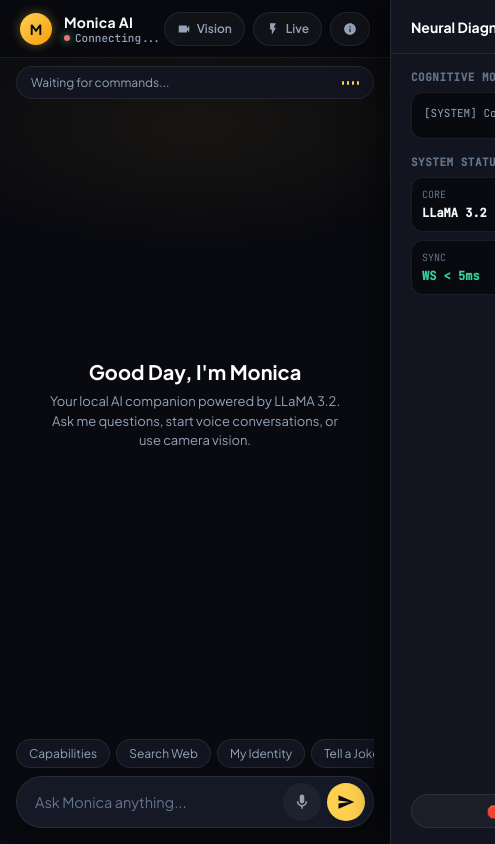
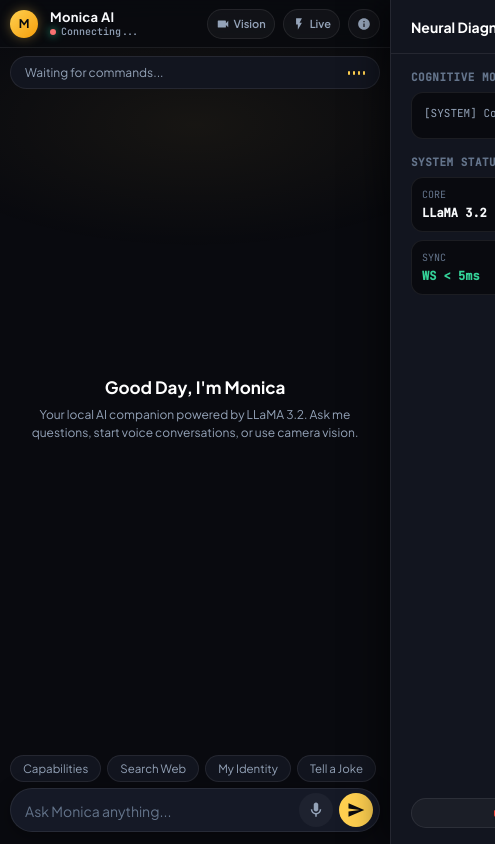
Before and after one commit to Amit07072003/AI, a plain HTML site: page web/index.html in a window 390 px wide. Shown: the whole page, 495 px wide, since content can reach past the window. Drawn offline with Linux system fonts and the light colour scheme; no server answers.

Commit message:
Fix mobile responsive layout and chat input visibility

```diff
--- a/web/index.html
+++ b/web/index.html
@@ -41,16 +41,29 @@
             -webkit-tap-highlight-color: transparent;
         }
 
+        html {
+            height: 100%;
+            height: -webkit-fill-available;
+            overflow: hidden;
+        }
+
         body {
             background-color: var(--bg-body);
             color: var(--text-primary);
             font-family: var(--font-sans);
+            height: 100%;
             height: 100vh;
+            height: 100dvh;
+            height: -webkit-fill-available;
             width: 100vw;
             overflow: hidden;
             display: flex;
             flex-direction: column;
-            position: relative;
+            position: fixed;
+            top: 0;
+            left: 0;
+            right: 0;
+            bottom: 0;
         }
 
         /* Subtle ambient glow header */
@@ -73,15 +86,16 @@
         header {
             position: relative;
             z-index: 40;
-            height: 58px;
-            min-height: 58px;
-            padding: 0 20px;
+            height: 54px;
+            min-height: 54px;
+            padding: 0 16px;
             display: flex;
             align-items: center;
             justify-content: space-between;
             border-bottom: 1px solid var(--border-color);
-            background: rgba(9, 10, 15, 0.85);
+            background: rgba(9, 10, 15, 0.9);
             backdrop-filter: blur(16px);
+            flex-shrink: 0;
         }
 
         .header-left {
@@ -158,6 +172,7 @@
             align-items: center;
             gap: 6px;
             transition: all 0.2s ease;
+            white-space: nowrap;
         }
 
         .icon-btn:hover {
@@ -184,16 +199,19 @@
         main {
             position: relative;
             z-index: 10;
-            flex: 1;
+            flex: 1 1 auto;
             display: flex;
             flex-direction: column;
             max-width: 900px;
             width: 100%;
             margin: 0 auto;
-            height: calc(100vh - 58px);
-            max-height: calc(100vh - 58px);
-            padding: 0 16px 16px;
+            height: calc(100% - 54px);
+            height: calc(100dvh - 54px);
+            max-height: calc(100dvh - 54px);
+            padding: 0 16px;
+            padding-bottom: max(10px, env(safe-area-inset-bottom));
             overflow: hidden;
+            min-height: 0;
         }
 
         /* Live Activity Subtitle Bar */
@@ -256,12 +274,14 @@
 
         /* Chat Message List */
         .chat-stream {
-            flex: 1;
+            flex: 1 1 0%;
+            min-height: 0;
             overflow-y: auto;
-            padding: 16px 4px;
+            -webkit-overflow-scrolling: touch;
+            padding: 12px 4px;
             display: flex;
             flex-direction: column;
-            gap: 16px;
+            gap: 14px;
             scrollbar-width: thin;
             scrollbar-color: rgba(255, 255, 255, 0.1) transparent;
         }
@@ -580,21 +600,23 @@
            5. QUICK CHIPS & COMPACT FLOATING INPUT BAR
         ----------------------------------------------------------------- */
         .suggestions-bar {
+            flex-shrink: 0;
             display: flex;
             gap: 6px;
-            padding: 8px 0;
+            padding: 6px 0;
             overflow-x: auto;
+            -webkit-overflow-scrolling: touch;
             scrollbar-width: none;
         }
         .suggestions-bar::-webkit-scrollbar { display: none; }
 
         .suggestion-chip {
-            padding: 6px 12px;
+            padding: 5px 12px;
             border-radius: var(--radius-pill);
             background: var(--bg-surface);
             border: 1px solid var(--border-color);
             color: var(--text-secondary);
-            font-size: 12px;
+            font-size: 11.5px;
             cursor: pointer;
             white-space: nowrap;
             transition: all 0.15s ease;
@@ -607,13 +629,16 @@
         }
 
         .input-wrapper {
+            flex-shrink: 0;
             position: relative;
+            z-index: 25;
             display: flex;
             align-items: center;
             background: var(--bg-input);
             border: 1px solid var(--border-color);
             border-radius: var(--radius-pill);
-            padding: 6px 8px 6px 18px;
+            padding: 6px 8px 6px 16px;
+            margin-bottom: max(6px, env(safe-area-inset-bottom));
             transition: border-color 0.2s, box-shadow 0.2s;
             box-shadow: 0 4px 20px rgba(0, 0, 0, 0.35);
         }
@@ -624,17 +649,20 @@
         }
 
         .chat-input {
-            flex: 1;
+            flex: 1 1 auto;
+            min-width: 0;
             background: transparent;
             border: none;
             color: #ffffff;
-            font-size: 14.5px;
+            font-size: 16px;
             font-family: var(--font-sans);
             outline: none;
+            padding: 4px 0;
         }
 
         .chat-input::placeholder {
             color: var(--text-tertiary);
+            font-size: 14px;
         }
 
         .input-actions {
@@ -759,6 +787,72 @@
         @keyframes fadeIn {
             from { opacity: 0; transform: translateY(-4px); }
             to { opacity: 1; transform: translateY(0); }
+        }
+
+        /* Mobile Screen Optimizations */
+        @media (max-width: 640px) {
+            header {
+                height: 48px;
+                min-height: 48px;
+                padding: 0 10px;
+            }
+            .brand-avatar {
+                width: 28px;
+                height: 28px;
+                font-size: 12px;
+            }
+            .brand-title {
+                font-size: 13px;
+            }
+            .status-pill {
+                font-size: 10px;
+            }
+            .icon-btn {
+                height: 30px;
+                padding: 0 8px;
+                font-size: 11px;
+                gap: 4px;
+            }
+            main {
+                height: calc(100% - 48px);
+                height: calc(100dvh - 48px);
+                max-height: calc(100dvh - 48px);
+                padding: 0 10px;
+                padding-bottom: max(6px, env(safe-area-inset-bottom));
+            }
+            .chat-welcome {
+                padding: 20px 10px;
+            }
+            .chat-welcome h2 {
+                font-size: 17px;
+            }
+            .chat-welcome p {
+                font-size: 12px;
+            }
+            .message-block {
+                max-width: 92%;
+            }
+            .msg-bubble {
+                padding: 10px 14px;
+                font-size: 14px;
+            }
+            .input-wrapper {
+                padding: 4px 6px 4px 14px;
+                margin-bottom: max(6px, env(safe-area-inset-bottom));
+            }
+            .chat-input {
+                font-size: 16px;
+            }
+            .action-round-btn {
+                width: 34px;
+                height: 34px;
+            }
+            .camera-floating-card {
+                top: 54px;
+                right: 8px;
+                left: 8px;
+                width: auto;
+            }
         }
     </style>
 </head>
```
